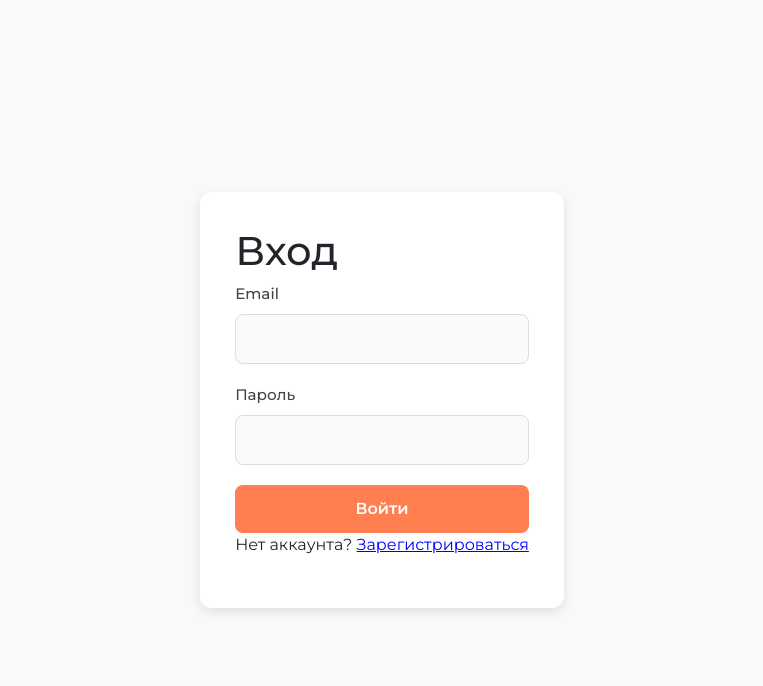
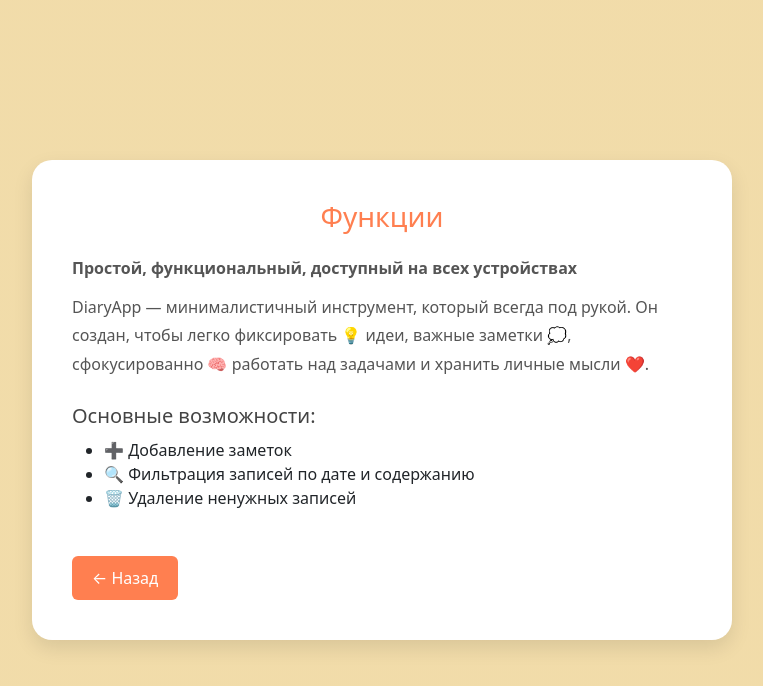
Before and after one commit to NitroITdev/DiaryApplicationWEB, a React (Create React App) app in the folder diary-app/: page /functions in a window 1280 px wide. Before the commit this address led to /auth. Shown: the top 686 px of the page, without its empty margins (258-1021 px from the left). Built offline with nearby package versions, Linux system fonts and the light colour scheme.

Commit message:
описание изменений

```diff
--- a/diary-app/src/App.jsx
+++ b/diary-app/src/App.jsx
@@ -7,6 +7,9 @@
 } from "react-router-dom";
 import DiaryPage from "./pages/DiaryPage";
 import AuthPage from "./pages/AuthPage";
+import Functions from "./pages/Functions";
+import WhyJournal from "./pages/WhyJournal";
+import HowToStart from "./pages/HowToStart";
 import About from "./pages/About";
 import VerificationPage from "./pages/VerificationPage";
 
@@ -34,6 +37,15 @@
         {/* Страница информации о нас */}
         <Route path="/about" element={<About />} />
 
+        {/* маршрут для "Зачем вести дневник?" */}
+        <Route path="/why-journal" element={<WhyJournal />} />
+
+        <Route path="/how-to-start" element={<HowToStart />} />
+
+        <Route path="/functions" element={<Functions />} />
+
+
+
         {/* Все остальные маршруты → главная или авторизация */}
         <Route
           path="*"
--- a/diary-app/src/pages/DiaryPage.jsx
+++ b/diary-app/src/pages/DiaryPage.jsx
@@ -214,13 +214,16 @@
                 <Link to="/about">О нас</Link>
               </li>
               <li>
-                <Link to="/text1">Текст</Link>
+              <Link to="/why-journal">Зачем вести дневник?</Link>
               </li>
               <li>
-                <Link to="/text2">Текст</Link>
+                <li>
+              <Link to="/how-to-start">Как начать?</Link>
+              </li>
+
               </li>
               <li>
-                <Link to="/text3">Текст</Link>
+                 <Link to="/functions">Функции</Link>
               </li>
             </ul>
           </div>
--- /dev/null
+++ b/diary-app/src/pages/Functions.jsx
@@ -0,0 +1,32 @@
+import React from "react";
+import { useNavigate } from "react-router-dom";
+import "../styles/about.css";
+
+function Functions() {
+    const navigate = useNavigate();
+    return (
+        <div className="about-container">
+            <div className="about-card">
+                <h1>Функции</h1>
+
+                <p><strong>Простой, функциональный, доступный на всех устройствах</strong></p>
+                <p>
+                    DiaryApp — минималистичный инструмент, который всегда под рукой.
+                    Он создан, чтобы легко фиксировать 💡 идеи, важные заметки 💭,
+                    сфокусированно 🧠 работать над задачами и хранить личные мысли ❤️.
+                </p>
+
+                <h2>Основные возможности:</h2>
+                <ul>
+                    <li>➕ Добавление заметок</li>
+                    <li>🔍 Фильтрация записей по дате и содержанию</li>
+                    <li>🗑️ Удаление ненужных записей</li>
+                </ul>
+
+                <button className="back-btn" onClick={() => navigate(-1)}>← Назад</button>
+            </div>
+        </div>
+    );
+}
+
+export default Functions;
--- /dev/null
+++ b/diary-app/src/pages/HowToStart.jsx
@@ -0,0 +1,27 @@
+import React from "react";
+import { useNavigate } from "react-router-dom";
+import "../styles/about.css";
+
+function HowToStart() {
+    const navigate = useNavigate();
+    return (
+        <div className="about-container">
+            <div className="about-card">
+                <h1>Как начать?</h1>
+
+                <h2>1. Зарегистрируйтесь на сайте</h2>
+                <p>Введите свою почту, придумайте никнейм и пароль — этого достаточно, чтобы начать.</p>
+
+                <h2>2. Создайте первую запись</h2>
+                <p>Вы можете добавить заметку на сегодняшний день или любую другую дату — прошедшую или будущую.</p>
+
+                <h2>3. Запишите свои мысли</h2>
+                <p>DiaryApp позволяет удобно добавлять, фильтровать и удалять заметки. Вы можете структурировать свои мысли, отслеживать настроение и вести личный дневник в простом и стильном интерфейсе.</p>
+
+                <button className="back-btn" onClick={() => navigate(-1)}>← Назад</button>
+            </div>
+        </div>
+    );
+}
+
+export default HowToStart;
--- /dev/null
+++ b/diary-app/src/pages/WhyJournal.jsx
@@ -0,0 +1,31 @@
+import React from "react";
+import { useNavigate } from "react-router-dom";
+import "../styles/about.css";
+
+function WhyJournal() {
+    const navigate = useNavigate();
+    return (
+        <div className="about-container">
+            <div className="about-card">
+                <h1>Зачем вести дневник</h1>
+                <p>Завести дневник — это один из самых эффективных способов саморазвития и личностного роста.</p>
+
+                <h2>Самопознание и саморефлексия</h2>
+                <p>Дневник помогает лучше понять свои мысли, чувства, эмоции и переживания. Он позволяет проанализировать события, произошедшие за день, и сделать выводы о том, как они влияют на вашу жизнь.</p>
+
+                <h2>Управление временем</h2>
+                <p>Записывая свои планы и цели на день, вы можете отслеживать свой прогресс и видеть, где можно улучшить своё время и эффективность.</p>
+
+                <h2>Разрядка и снятие стресса</h2>
+                <p>Когда вы записываете свои мысли и чувства, это помогает вам выразить свои эмоции, что в свою очередь снижает уровень стресса и тревоги.</p>
+
+                <h2>Развитие памяти</h2>
+                <p>Регулярное ведение дневника улучшает память, так как вы учитесь вспоминать и записывать свои мысли и события.</p>
+
+                <button className="back-btn" onClick={() => navigate(-1)}>← Назад</button>
+            </div>
+        </div>
+    );
+}
+
+export default WhyJournal;
--- a/diary-app/src/styles/about.css
+++ b/diary-app/src/styles/about.css
@@ -2,9 +2,9 @@
     display: flex;
     justify-content: center;
     align-items: center;
-    height: 100vh;
+    min-height: 100vh;
+    padding: 40px 20px;
     background: linear-gradient(135deg, #dba31f61, #dba31f62);
-
 }
 
 .about-card {
@@ -12,36 +12,50 @@
     border-radius: 20px;
     box-shadow: 0 8px 20px rgba(0, 0, 0, 0.1);
     padding: 40px;
-    max-width: 500px;
-    text-align: center;
+    max-width: 700px;
+    width: 100%;
+    text-align: left;
     transition: transform 0.2s;
 }
 
-.about-card :hover{
+.about-card:hover {
     transform: scale(1.02);
 }
 
 .about-card h1 {
     margin-bottom: 20px;
-    color: #333;
+    color: #ff7f50;
+    font-size: 28px;
+    text-align: center;
+}
+
+.about-card h2 {
+    margin-top: 25px;
+    margin-bottom: 10px;
+    font-size: 20px;
+    color: #444;
 }
 
 .about-card p {
     color: #555;
-    line-height: 1.6;
+    line-height: 1.8;
+    font-size: 16px;
     margin-bottom: 10px;
 }
 
 .back-btn {
-    margin-top: 20px;
-    padding: 10px, 20px;
-    background-color: white;
+    margin-top: 30px;
+    padding: 10px 20px;
+    background-color: #ff7f50;
     border: none;
-    color: gray;
+    color: white;
     cursor: pointer;
     font-size: 1rem;
+    border-radius: 6px;
+    transition: background-color 0.3s ease, transform 0.2s ease;
 }
 
 .back-btn:hover {
-    transform: scale(1.02);
+    transform: scale(1.05);
+    background-color: #e76e3c;
 }
```
Also changed, not shown: 2 other files (tests, documents, lock files or other folders).
